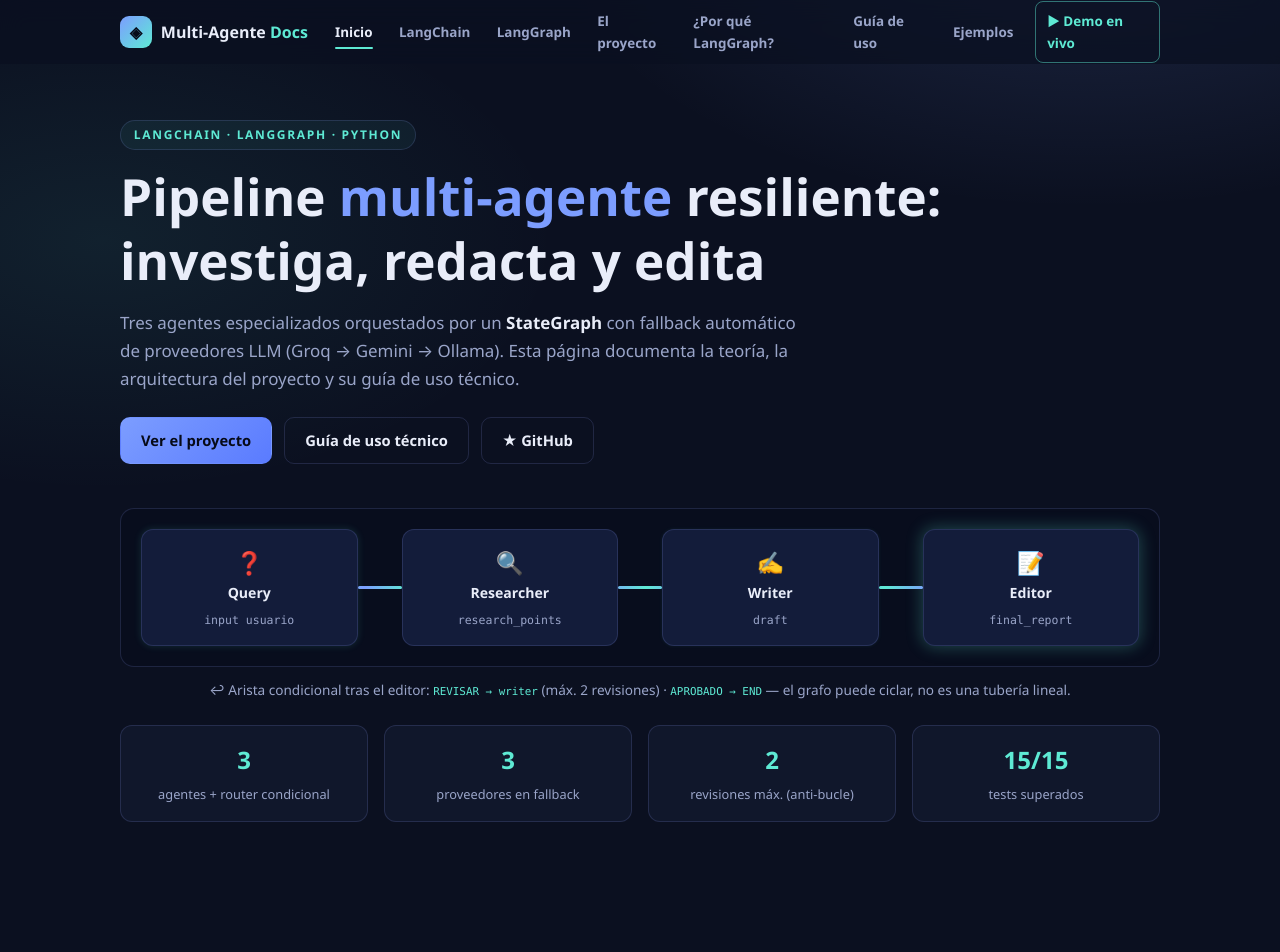
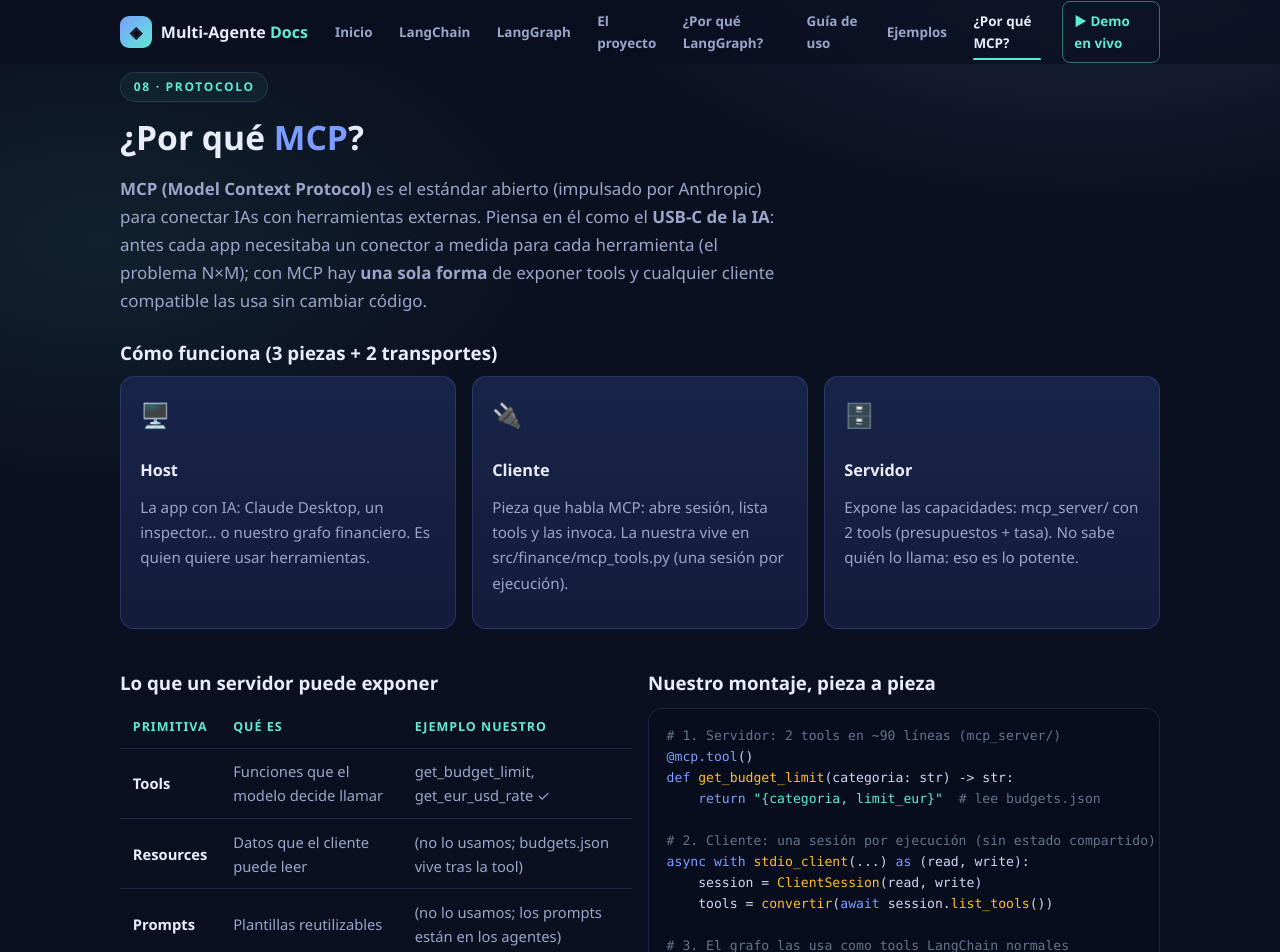
Before and after one commit to ShadeVI/LangGraph-Test-Guide, an Angular app in the folder docs-site/: page /mcp in a window 1280 px wide. Before the commit this address led to /. Shown: the top 952 px of the page. Built offline with nearby package versions, Linux system fonts and the light colour scheme.

Commit message:
Add 'Why MCP?' docs page with route, nav and home links

```diff
--- a/docs-site/src/app/app.routes.ts
+++ b/docs-site/src/app/app.routes.ts
@@ -6,6 +6,7 @@
 import { PorQuePage } from './pages/por-que.page';
 import { UsoPage } from './pages/uso.page';
 import { EjemplosPage } from './pages/ejemplos.page';
+import { McpPage } from './pages/mcp.page';
 import { DemoPage } from './demo/demo.component';
 
 export const routes: Routes = [
@@ -16,6 +17,7 @@
   { path: 'por-que', component: PorQuePage, title: '¿Por qué LangGraph? · Multi-Agente Docs' },
   { path: 'uso', component: UsoPage, title: 'Guía de uso · Multi-Agente Docs' },
   { path: 'ejemplos', component: EjemplosPage, title: 'Ejemplos · Multi-Agente Docs' },
+  { path: 'mcp', component: McpPage, title: '¿Por qué MCP? · Multi-Agente Docs' },
   { path: 'demo', component: DemoPage, title: 'Demo en vivo · Multi-Agente Docs' },
   { path: '**', redirectTo: '' },
 ];
--- /dev/null
+++ b/docs-site/src/app/mcp/mcp.component.ts
@@ -0,0 +1,125 @@
+import { Component } from '@angular/core';
+import { RevealDirective } from '../shared/reveal.directive';
+
+@Component({
+  selector: 'app-section-mcp',
+  imports: [RevealDirective],
+  template: `
+    <section id="mcp" class="section">
+      <div class="container">
+        <div appReveal>
+          <span class="kicker">08 · Protocolo</span>
+          <h2>¿Por qué <span class="hl">MCP</span>?</h2>
+          <p class="lead">
+            <strong>MCP (Model Context Protocol)</strong> es el estándar abierto (impulsado por
+            Anthropic) para conectar IAs con herramientas externas. Piensa en él como el
+            <strong>USB-C de la IA</strong>: antes cada app necesitaba un conector a medida para
+            cada herramienta (el problema N×M); con MCP hay <strong>una sola forma</strong> de
+            exponer tools y cualquier cliente compatible las usa sin cambiar código.
+          </p>
+        </div>
+
+        <div appReveal>
+          <h3>Cómo funciona (3 piezas + 2 transportes)</h3>
+        </div>
+        <div class="grid3">
+          @for (p of pieces; track p.title; let i = $index) {
+            <div class="card" appReveal [delay]="i * 90">
+              <div class="ico">{{ p.icon }}</div>
+              <h3>{{ p.title }}</h3>
+              <p>{{ p.text }}</p>
+            </div>
+          }
+        </div>
+
+        <div class="grid2" style="margin-top: 1rem">
+          <div appReveal>
+            <h3>Lo que un servidor puede exponer</h3>
+            <table class="doc-table">
+              <tr><th>Primitiva</th><th>Qué es</th><th>Ejemplo nuestro</th></tr>
+              <tr><td>Tools</td><td>Funciones que el modelo decide llamar</td><td>get_budget_limit, get_eur_usd_rate ✓</td></tr>
+              <tr><td>Resources</td><td>Datos que el cliente puede leer</td><td>(no lo usamos; budgets.json vive tras la tool)</td></tr>
+              <tr><td>Prompts</td><td>Plantillas reutilizables</td><td>(no lo usamos; los prompts están en los agentes)</td></tr>
+            </table>
+            <div class="callout">
+              <strong>Transportes:</strong> <code>stdio</code> (subproceso local: el nuestro, simple
+              y sin red) o HTTP/SSE (servidor remoto compartido). Mismo protocolo, distinto cable.
+            </div>
+          </div>
+          <div appReveal [delay]="120">
+            <h3>Nuestro montaje, pieza a pieza</h3>
+            <pre class="code"><span class="c"># 1. Servidor: 2 tools en ~90 líneas (mcp_server/)</span>
+<span class="k">@mcp.tool</span>()
+<span class="k">def</span> <span class="f">get_budget_limit</span>(categoria: str) -> str:
+    <span class="k">return</span> <span class="s">"{{ '{' }}categoria, limit_eur{{ '}' }}"</span>  <span class="c"># lee budgets.json</span>
+
+<span class="c"># 2. Cliente: una sesión por ejecución (sin estado compartido)</span>
+<span class="k">async with</span> <span class="f">stdio_client</span>(...) <span class="k">as</span> (read, write):
+    session = <span class="f">ClientSession</span>(read, write)
+    tools = <span class="f">convertir</span>(<span class="k">await</span> session.<span class="f">list_tools</span>())
+
+<span class="c"># 3. El grafo las usa como tools LangChain normales</span>
+analyst ⇄ ToolNode(tools)  <span class="c"># loop acotado a 5 vueltas</span></pre>
+          </div>
+        </div>
+
+        <div appReveal>
+          <h3>MCP frente a alternativas (decisión honesta)</h3>
+          <table class="doc-table">
+            <tr><th>Opción</th><th>Cuándo gana</th><th>Por qué no aquí</th></tr>
+            @for (row of compare; track row[0]) {
+              <tr><td>{{ row[0] }}</td><td>{{ row[1] }}</td><td>{{ row[2] }}</td></tr>
+            }
+          </table>
+          <div class="callout warn">
+            <strong>Cuándo NO usar MCP:</strong> si las tools solo las usa tu app y nada más las va
+            a consumir, funciones directas son más simples (un subproceso + latencia extra no salen
+            gratis). Lo elegimos porque queríamos el ejemplo didáctico y la interoperabilidad real:
+            estas mismas tools se inspeccionan y reutilizan fuera del proyecto.
+          </div>
+        </div>
+
+        <div appReveal>
+          <h3>Pruébalo tú (sin nuestra API)</h3>
+          <pre class="code"><span class="c"># Tests: incluyen roundtrip real contra el servidor por stdio</span>
+python tests/test_finance.py
+
+<span class="c"># Servidor suelto (habla stdio; conéctalo desde un inspector MCP)</span>
+python -m mcp_server.server</pre>
+        </div>
+      </div>
+    </section>
+  `,
+  styles: [
+    `
+      h3 { margin-top: 1.6rem; }
+      code { font-family: var(--mono); font-size: 0.82em; color: var(--accent-2); }
+    `,
+  ],
+})
+export class McpSectionComponent {
+  readonly pieces = [
+    {
+      icon: '🖥️',
+      title: 'Host',
+      text: 'La app con IA: Claude Desktop, un inspector… o nuestro grafo financiero. Es quien quiere usar herramientas.',
+    },
+    {
+      icon: '🔌',
+      title: 'Cliente',
+      text: 'Pieza que habla MCP: abre sesión, lista tools y las invoca. La nuestra vive en src/finance/mcp_tools.py (una sesión por ejecución).',
+    },
+    {
+      icon: '🗄️',
+      title: 'Servidor',
+      text: 'Expone las capacidades: mcp_server/ con 2 tools (presupuestos + tasa). No sabe quién lo llama: eso es lo potente.',
+    },
+  ];
+
+  readonly compare: string[][] = [
+    ['Funciones directas', 'Solo tu app las usa; máximo rendimiento', 'Queríamos ejemplo interoperable, no atajo'],
+    ['Tools LangChain a mano', 'Sin protocolo, todo en un proceso', 'Acopla las tools a este repo para siempre'],
+    ['API REST propia', 'Múltiples clientes HTTP heterogéneos', 'Más código (schemas, auth, versionado) para 2 tools'],
+    ['MCP', 'Estándar: un servidor, N clientes compatibles', 'Elegido: didáctico, testeable e interoperable'],
+  ];
+}
--- a/docs-site/src/app/navbar/navbar.component.ts
+++ b/docs-site/src/app/navbar/navbar.component.ts
@@ -159,6 +159,7 @@
     { path: '/por-que', label: '¿Por qué LangGraph?' },
     { path: '/uso', label: 'Guía de uso' },
     { path: '/ejemplos', label: 'Ejemplos' },
+    { path: '/mcp', label: '¿Por qué MCP?' },
     { path: '/demo', label: '▶ Demo en vivo', demo: true },
   ];
 
--- a/docs-site/src/app/pages/inicio.page.ts
+++ b/docs-site/src/app/pages/inicio.page.ts
@@ -41,6 +41,7 @@
     { icon: '🏗️', path: '/proyecto', title: 'El proyecto', text: 'Pipeline Investigador → Redactor → Editor con fallback resiliente.' },
     { icon: '⚖️', path: '/por-que', title: '¿Por qué LangGraph?', text: 'Decisiones de arquitectura trazables al código.' },
     { icon: '📖', path: '/uso', title: 'Guía de uso', text: 'Instalación, .env, CLI y uso como librería.' },
+    { icon: '🔌', path: '/mcp', title: '¿Por qué MCP?', text: 'El protocolo tras las tools: qué resuelve y por qué lo elegimos.' },
     { icon: '🔬', path: '/demo', title: 'Demo en vivo', text: 'Ejecuta los agentes de verdad contra la API y míralos trabajar nodo a nodo.' },
   ];
 }
--- /dev/null
+++ b/docs-site/src/app/pages/mcp.page.ts
@@ -0,0 +1,9 @@
+import { Component } from '@angular/core';
+import { McpSectionComponent } from '../mcp/mcp.component';
+
+@Component({
+  selector: 'app-page-mcp',
+  imports: [McpSectionComponent],
+  template: `<app-section-mcp />`,
+})
+export class McpPage {}
```
